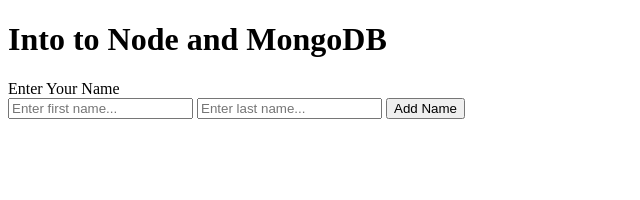
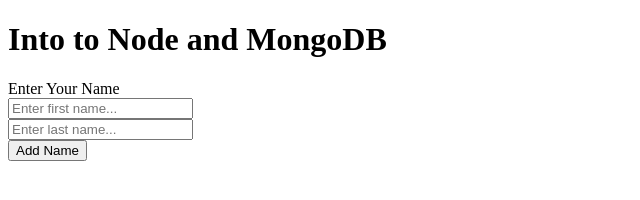
Before and after one commit to naseemsidd/Tranzita-Assignment, a website: page index.html in a window 1280 px wide. Shown: the whole page, without its empty margins (0-640 px from the left). Drawn offline with Linux system fonts and the light colour scheme.

Commit message:
naseem commit234

```diff
--- a/index.html
+++ b/index.html
@@ -8,8 +8,8 @@
  <h1>Into to Node and MongoDB</h1>
  <form method="post" action="/addname">
  <label>Enter Your Name</label><br>
- <input type="text" name="firstName" placeholder="Enter first name..." required>
- <input type="text" name="lastName" placeholder="Enter last name..." required>
+ <input type="text" name="firstName" placeholder="Enter first name..." required><br>
+ <input type="text" name="lastName" placeholder="Enter last name..." required><br>
  <input type="submit" value="Add Name">
  </form>
  </body>
```
